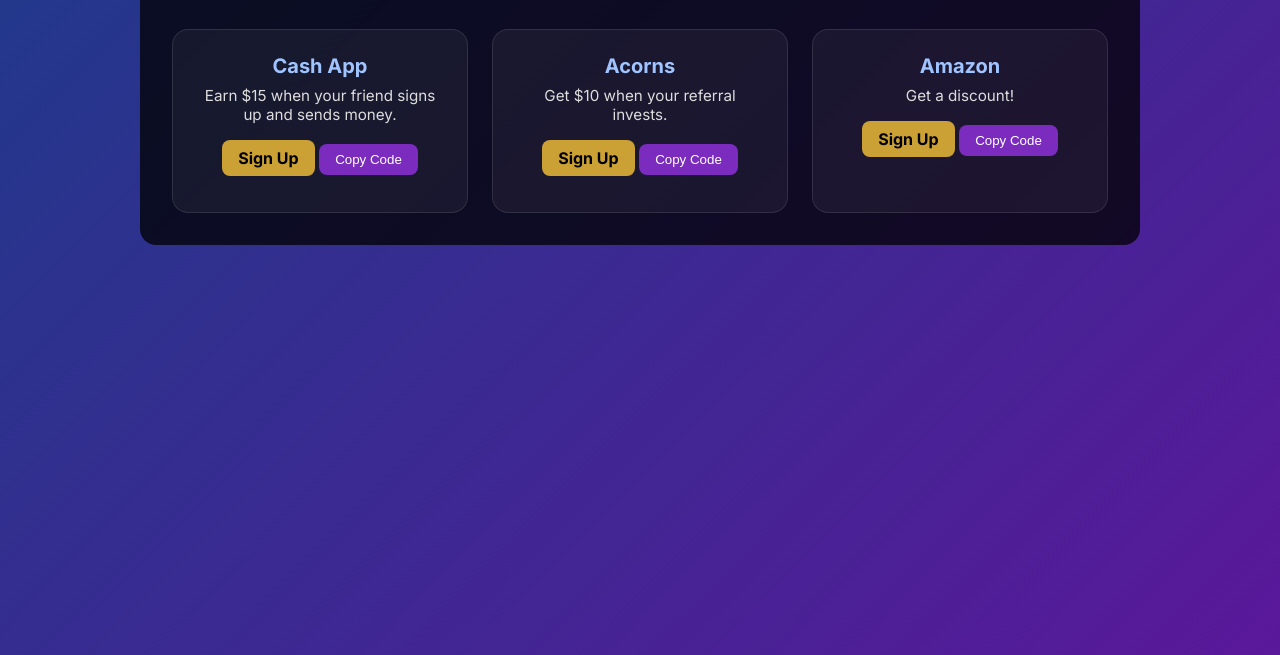
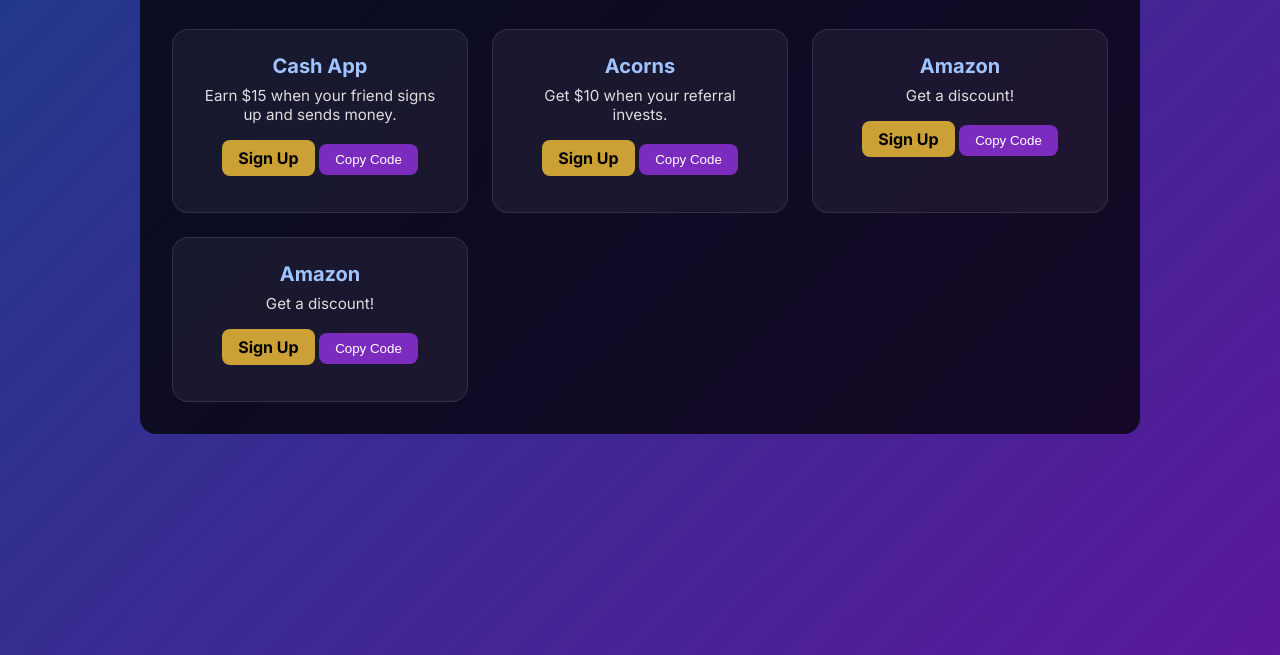
Before and after one commit to Asteria-Devs/Asteria, a plain HTML site: page index.html in a window 1280 px wide. Shown: the part 145-800 px from the top of the page. Drawn offline with Linux system fonts and the light colour scheme.

Commit message:
Update index.html

```diff
--- a/index.html
+++ b/index.html
@@ -135,6 +135,12 @@
         <a href="https://www.acorns.com/invite-code" target="_blank" class="referral-link">Sign Up</a>
         <button onclick="copyCode('acorn123')" aria-label="Copy Acorns referral code">Copy Code</button>
       </div>
+        <div class="referral-card">
+        <h3>Amazon</h3>
+        <p>Get a discount!</p>
+        <a href="https://www.acorns.com/invite-code" target="_blank" class="referral-link">Sign Up</a>
+        <button onclick="copyCode('acorn123')" aria-label="Copy Acorns referral code">Copy Code</button>
+      </div>
     </section>
   </div>
 
```
